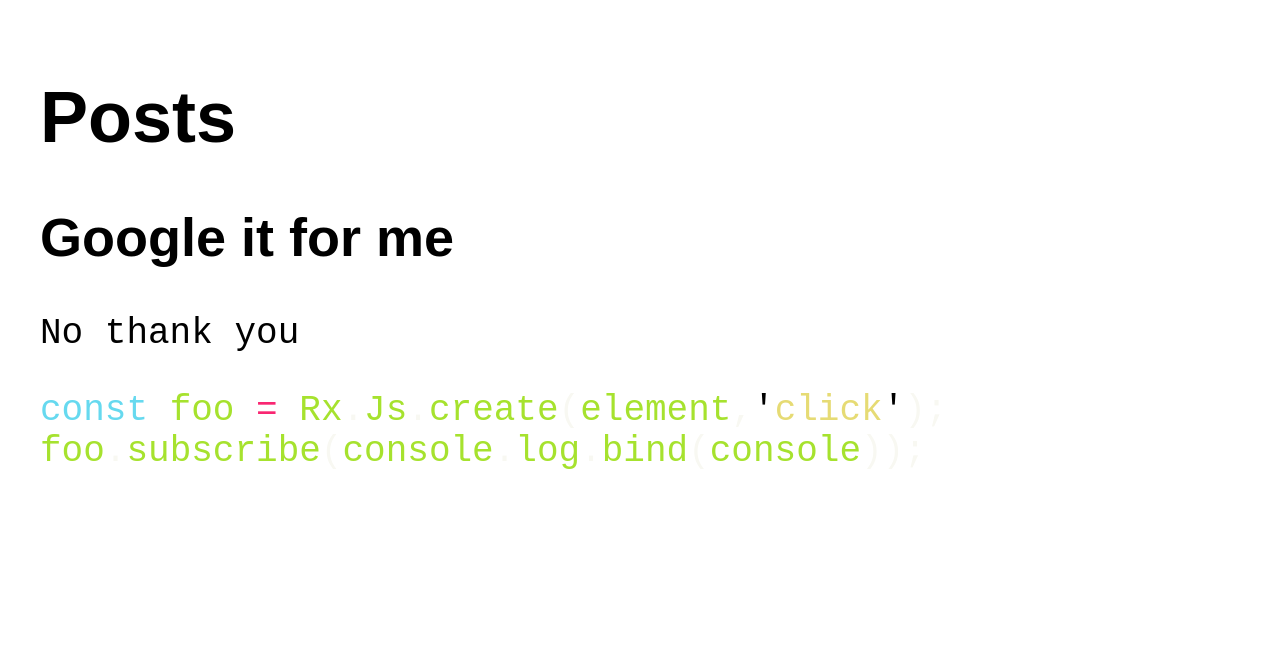
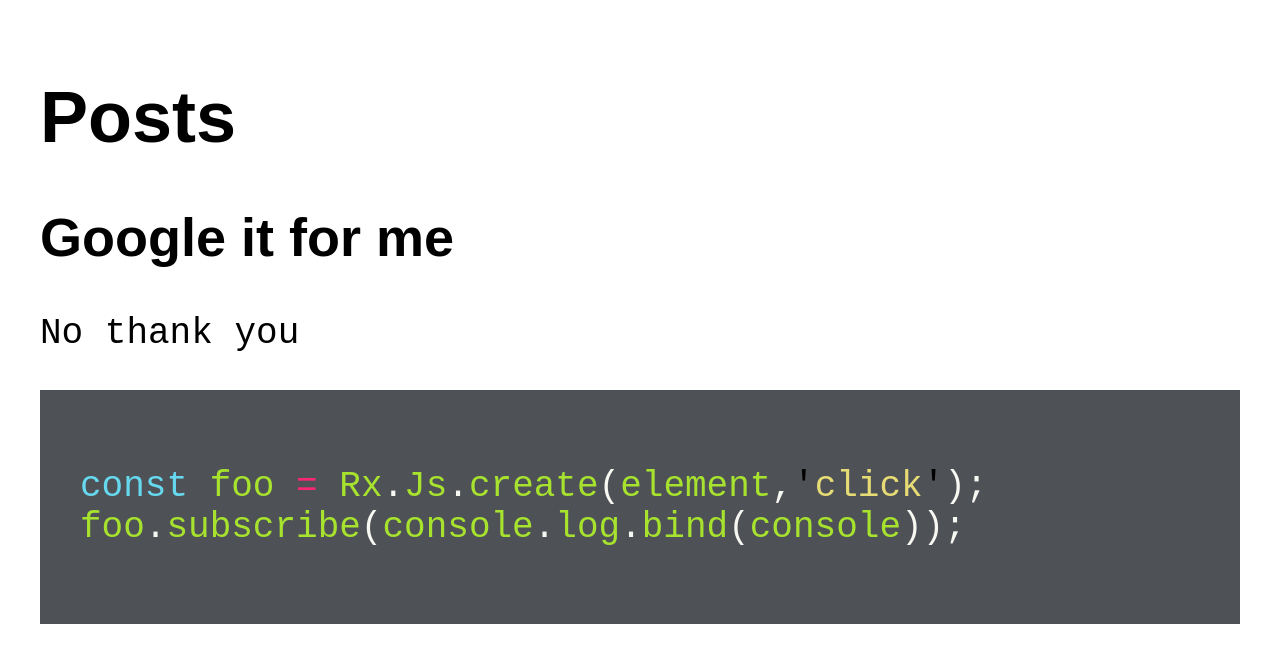
Before and after one commit to tbblls/tbblls.github.io, a Jekyll site: the page built from test.md, in a window 1280 px wide. Shown: the top 663 px of the page. Built offline with Jekyll 4.4.1, drawn with Linux system fonts in a browser that asks for light colours.

Commit message:
add highlight style

```diff
--- a/css/code.styles.css
+++ b/css/code.styles.css
@@ -61,3 +61,8 @@
 .gu { color: #75715e; } /* Generic.Subheading & Diff Unified/Comment? */
 .gd { color: #f92672; } /* Generic.Deleted & Diff Deleted */
 .gi { color: #a6e22e; } /* Generic.Inserted & Diff Inserted */
+
+.highlight {
+    background-color: #4e5156;
+    padding: 20px;
+}
```
